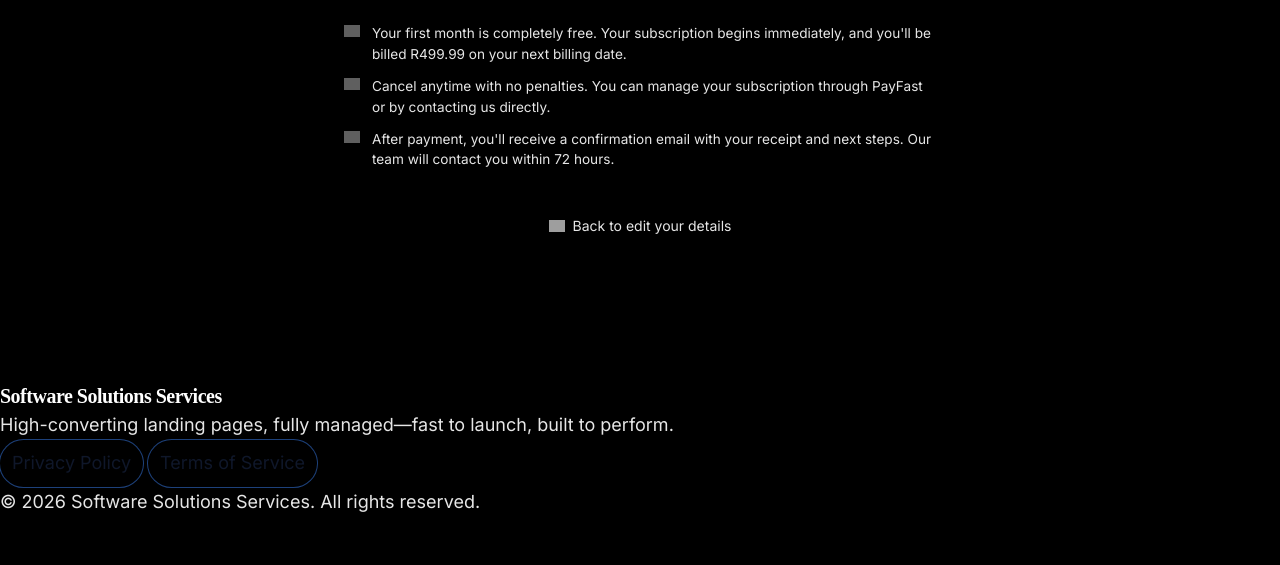
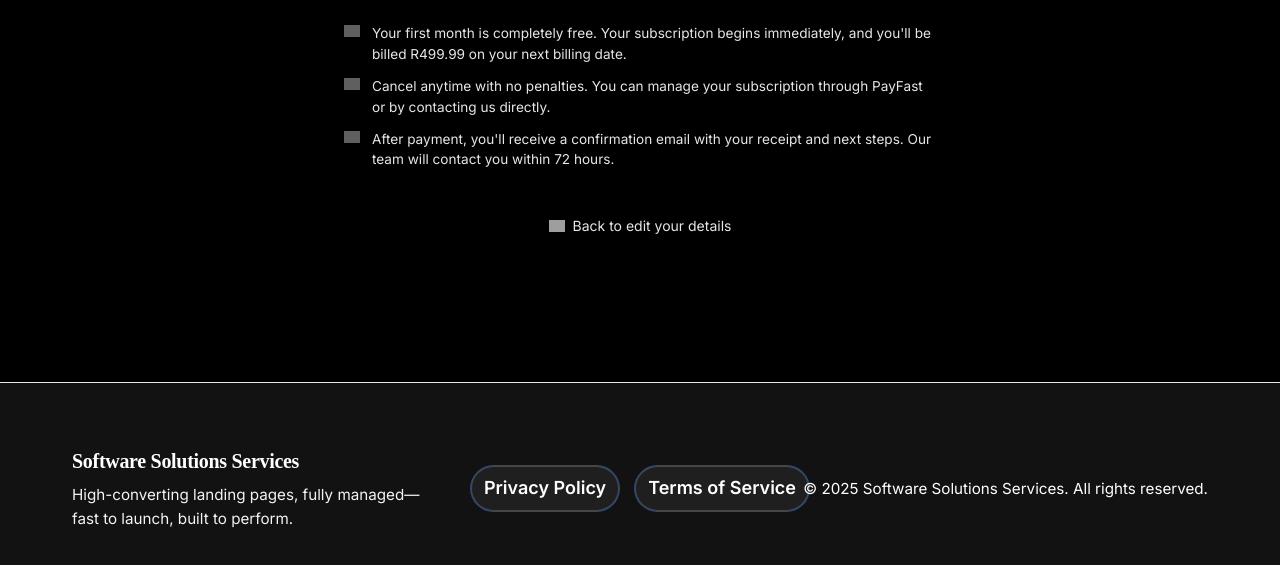
Before and after one commit to software-solutions-shb/sss---main, a plain HTML site: page subscribe.html in a window 1280 px wide. Shown: the part 1574-2139 px from the top of the page. Before the commit the page ends 2091 px from the top, so only its background shows below. Drawn offline with Linux system fonts and the light colour scheme; grey boxes are pictures that could not be loaded.

Commit message:
footer - fixed

```diff
--- a/subscribe.html
+++ b/subscribe.html
@@ -583,21 +583,7 @@
     <!-- ========================================
          FOOTER
     ======================================== -->
-    <footer class="brand-footer-section" aria-label="Site Footer">
-      <div class="brand-footer-container">
-        <div class="brand-footer-left">
-          <div class="brand-name">Software Solutions Services</div>
-          <p class="brand-tagline">High-converting landing pages, fully managed—fast to launch, built to perform.</p>
-        </div>
-        <div class="brand-footer-center">
-          <a href="./privacy-policy.html" aria-label="Privacy Policy" class="footer-link">Privacy Policy</a>
-          <a href="./terms-of-service.html" aria-label="Terms of Service" class="footer-link">Terms of Service</a>
-        </div>
-        <div class="brand-footer-right">
-          <span class="copyright">© 2026 Software Solutions Services. All rights reserved.</span>
-        </div>
-      </div>
-    </footer>
+    <section id="brand-new-footer" aria-label="Brand New Footer" class="brand-footer-section"><div class="brand-footer-container"><div class="brand-footer-left"><div class="brand-name">Software Solutions Services</div><p class="brand-tagline">High-converting landing pages, fully managed—fast to launch, built to perform.</p></div><div class="brand-footer-center"><a href="./privacy-policy.html" aria-label="Privacy Policy" class="footer-link">Privacy Policy</a><a href="./terms-of-service.html" aria-label="Terms of Service" class="footer-link">Terms of Service</a></div><div class="brand-footer-right"><span class="copyright">© 2025 Software Solutions Services. All rights reserved.</span></div></div></section>
 
     <!-- ========================================
          JAVASCRIPT
```
